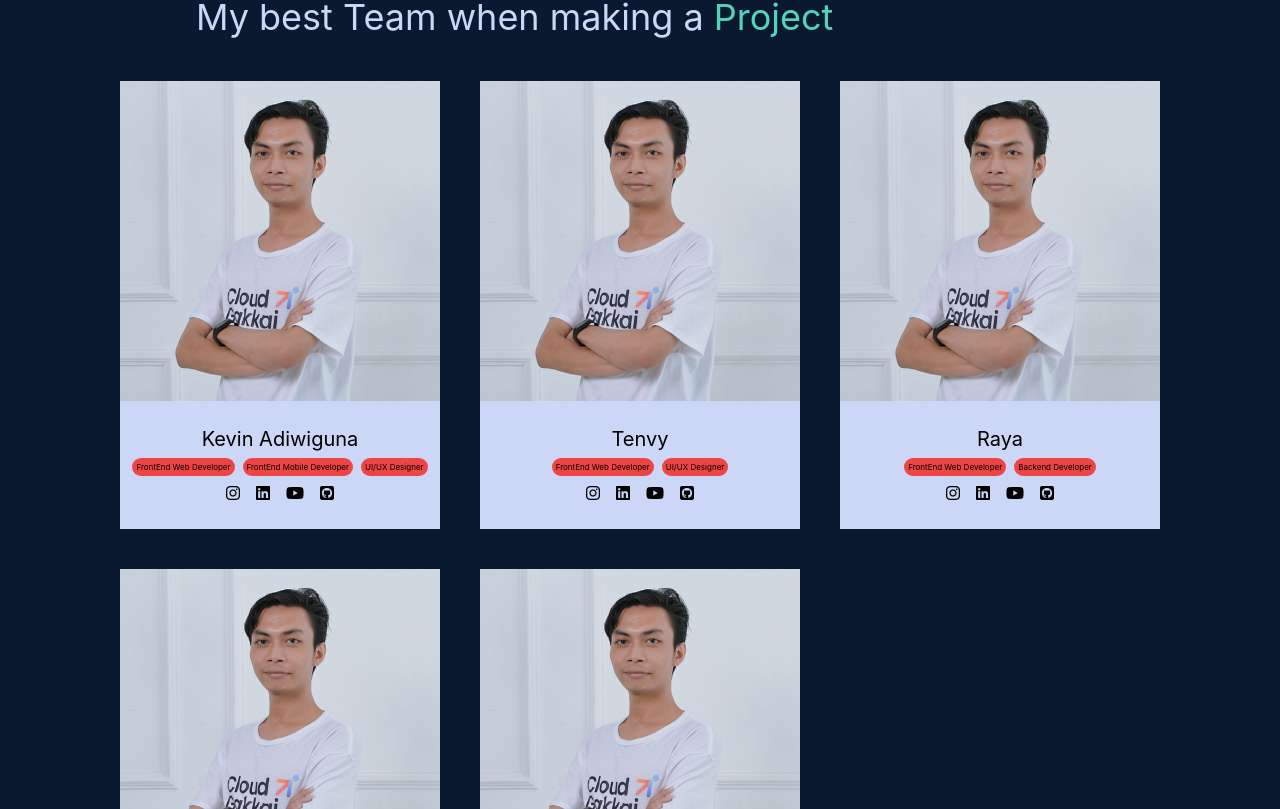
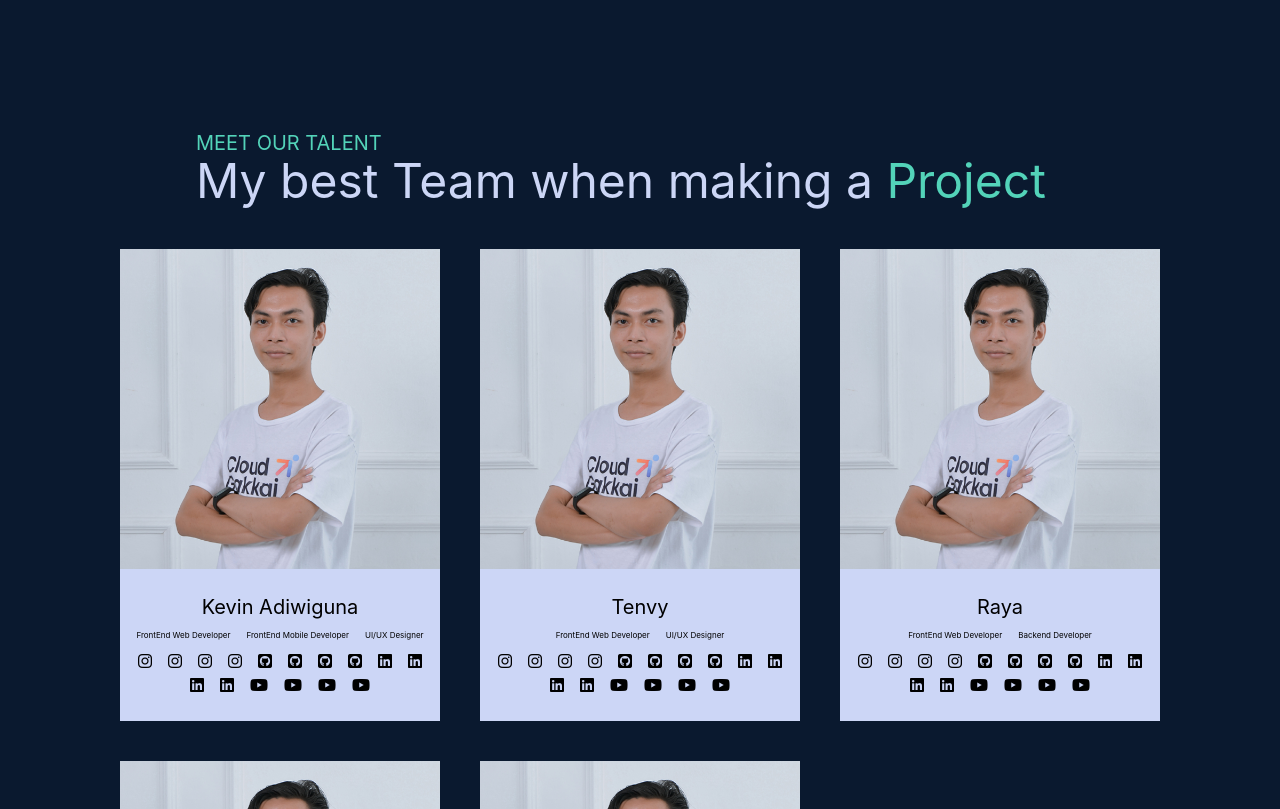
Before and after one commit to KevinAdiwiguna/my-third-profile-website, a React (Create React App) app: page / in a window 1280 px wide. Shown: the part 831-1640 px from the top of the page. Built offline with nearby package versions, Linux system fonts and the light colour scheme.

Commit message:
change: Social Media Logo

```diff
--- a/src/Components/Team/Dot/Roles.jsx
+++ b/src/Components/Team/Dot/Roles.jsx
@@ -2,13 +2,13 @@ import React from 'react'
 
 export const Roles = ({ team }) => {
   let rolesDetail = team.Roles
-  let testColor = "#0a192f"
+
   return (
     <div>
       {rolesDetail.map((res, key) => {
-        console.log(res.color)
+        let hasil = res.color
         return (
-          <span key={key} className={` bg-red-500 text-black p-1 m-1 rounded-xl`}>{res.name}</span>
+          <span key={key} className={` bg-[#${hasil}]  text-black p-1 m-1 rounded-xl`}>{res.name}</span>
         )
       })}
     </div>
--- a/src/Components/Team/Dot/SocialMedia.jsx
+++ b/src/Components/Team/Dot/SocialMedia.jsx
@@ -1,12 +1,18 @@
 import React from 'react'
+import { LinkedIn } from '../SocialMedia/LinkedIn'
+import { Github } from '../SocialMedia/Github'
+import { Instagram } from '../SocialMedia/Instagram'
+import { Youtube } from '../SocialMedia/Youtube'
 
-export const SocialMedia = ({teams}) => {
+
+export const SocialMedia = ({ team }) => {
+    let socialMedia = team.socialMedia
     return (
-        <div id='social-media'>
-            <i className="fa-brands fa-instagram mx-2"></i>
-            <i className="fa-brands fa-linkedin mx-2"></i>
-            <i className="fa-brands fa-youtube mx-2"></i>
-            <i className="fa-brands fa-square-github mx-2"></i>
-        </div>
+        <span id='social-media'>
+            <Instagram res={socialMedia}/>
+            <Github res={socialMedia}/>
+            <LinkedIn res={socialMedia}/>
+            <Youtube res={socialMedia}/>
+        </span>
     )
 }
--- a/src/Components/Team/Molecule/Card.jsx
+++ b/src/Components/Team/Molecule/Card.jsx
@@ -19,7 +19,7 @@ export const Card = ({ teams }) => {
                             <div id='job' className='m-2 text-xxs'>
                                 <Roles team={res}/>
                             </div>
-                            <SocialMedia />
+                            <SocialMedia team={res}/>
                         </div>
                     </div>
                 )
--- a/src/Components/Team/Molecule/Title.jsx
+++ b/src/Components/Team/Molecule/Title.jsx
@@ -3,8 +3,8 @@ import React from "react";
 export const Title = () => {
     return (
         <div className="text-primary ml-24 mr-5 text-left">
-            <p className="text-sm text-secondary sm:text-lg md:text-xl">MEET OUR TALENT</p>
-            <p className="text-2xl sm:text-3xl md:text-4xl">My best Team when making a <span className="text-secondary">Project</span></p>
+            <p className="text-sm text-secondary sm:text-xl md:text-1xl">MEET OUR TALENT</p>
+            <p className="text-2xl sm:text-3xl md:text-5xl">My best Team when making a <span className="text-secondary">Project</span></p>
         </div>
     );
 };
--- /dev/null
+++ b/src/Components/Team/SocialMedia/Github.jsx
@@ -0,0 +1,14 @@
+import React from 'react'
+
+export const Github = ({ res }) => {
+  let hasil = res
+  return (
+    <span>
+      {hasil.map((res, key) => {
+        return (
+          <a key={key} href={res.github}><i className="fa-brands fa-square-github mx-2"></i></a>
+        )
+      })}
+    </span>
+  )
+}
--- /dev/null
+++ b/src/Components/Team/SocialMedia/Instagram.jsx
@@ -0,0 +1,15 @@
+import React from 'react'
+
+export const Instagram = ({ res }) => {
+  let hasil = res
+  return (
+    <span>
+      {hasil.map((res, key) => {
+        return (
+          <a key={key} href={res.instagram}><i className="fa-brands fa-instagram mx-2"></i></a>
+        )
+      })}
+
+    </span>
+  )
+}
--- /dev/null
+++ b/src/Components/Team/SocialMedia/LinkedIn.jsx
@@ -0,0 +1,15 @@
+import React from 'react'
+
+export const LinkedIn = ({ res }) => {
+  let hasil = res
+  return (
+    <span>
+      {hasil.map((res, key) => {
+        return (
+          <a key={key} href={res.linkedin}><i className="fa-brands fa-linkedin mx-2"></i></a>
+        )
+      })}
+    </span>
+
+  )
+}
--- /dev/null
+++ b/src/Components/Team/SocialMedia/Youtube.jsx
@@ -0,0 +1,14 @@
+import React from 'react'
+
+export const Youtube = ({ res }) => {
+  let hasil = res
+  return (
+    <span>
+      {hasil.map((res, key) => {
+        return (
+          <a key={key} href={res.youtube}><i className="fa-brands fa-youtube mx-2"></i></a>
+        )
+      })}
+    </span>
+  )
+}
--- a/src/Components/Team/Team.jsx
+++ b/src/Components/Team/Team.jsx
@@ -5,11 +5,11 @@ import { Title } from './Molecule/Title'
 export const Team = () => {
 
     let colorRoles = [
-        { FrontEndWeb: "#0008C1" },
-        { FrontEndMobile: "#CFFDE1" },
-        { UIUX: "#FF6D28" },
-        { BackEnd: "#6D67E4" },
-        { DevOps: "#EFF5F5" }
+        { FrontEndWeb: "0008C1" },
+        { FrontEndMobile: "CFFDE1" },
+        { UIUX: "FF6D28" },
+        { BackEnd: "6D67E4" },
+        { DevOps: "EFF5F5" }
     ]
     let teams = [
         {
@@ -20,7 +20,7 @@ export const Team = () => {
                 { color: colorRoles[2].UIUX, name: "UI/UX Designer" }
             ],
             socialMedia: [
-                { instagram: "htts://instagram.com/kevin.adiwiguna" },
+                { instagram: "https://instagram.com/kevin.adiwiguna" },
                 { linkedin: "https://www.linkedin.com/in/ida-bagus-kevin-adiwiguna-0b9107256/" },
                 { youtube: "https://www.youtube.com/channel/UCpc77q4G_-Q-IQriqbWyNMQ" },
                 { github: "https://github.com/KevinAdiwiguna" },
@@ -84,7 +84,7 @@ export const Team = () => {
 
     return (
         <div>
-            <div className='min-h-screen flex justify-center items-center'>
+            <div className='min-h-screen flex justify-center items-center mt-40'>
                 <div>
                     <Title teams={teams} />
                     <Card teams={teams} />
```
